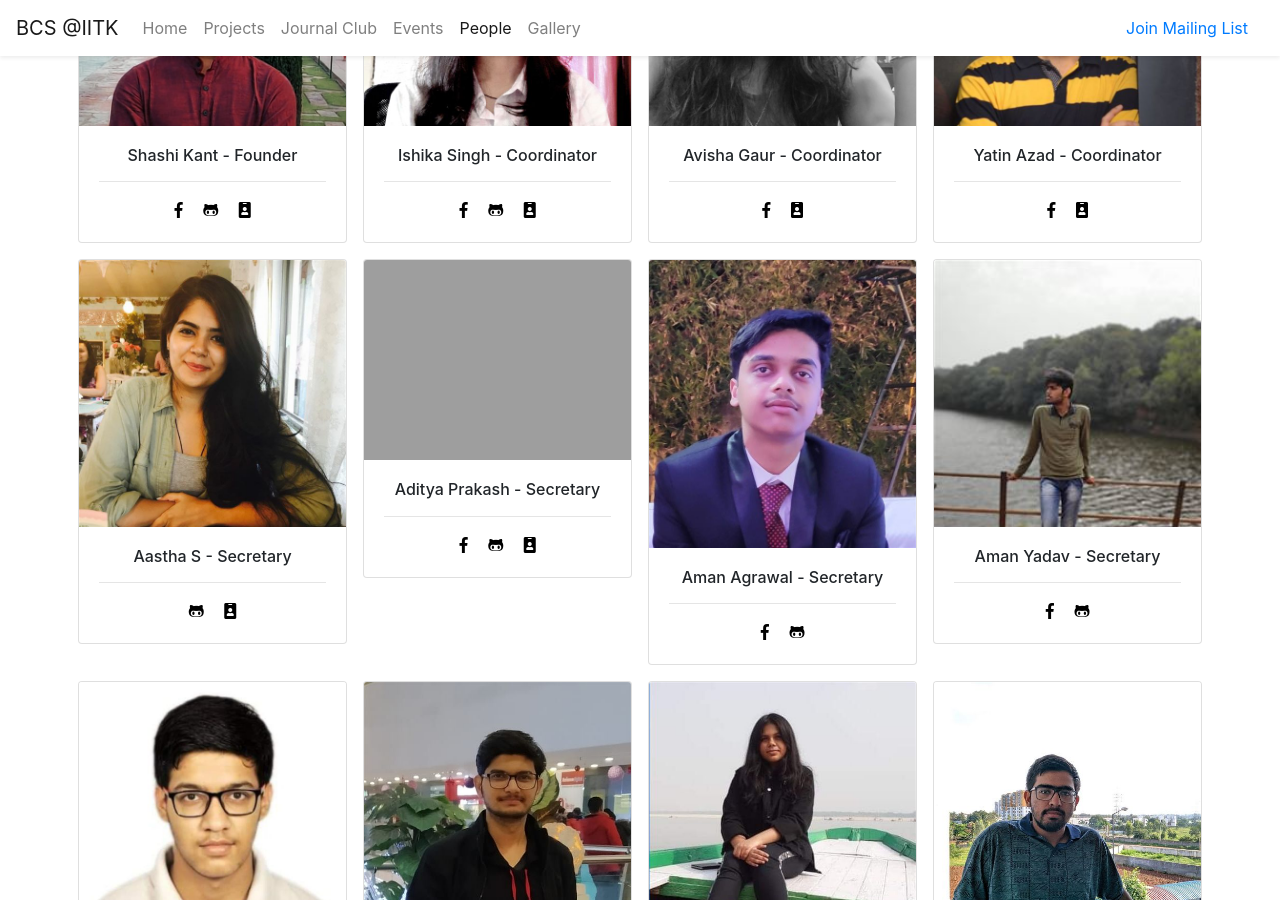
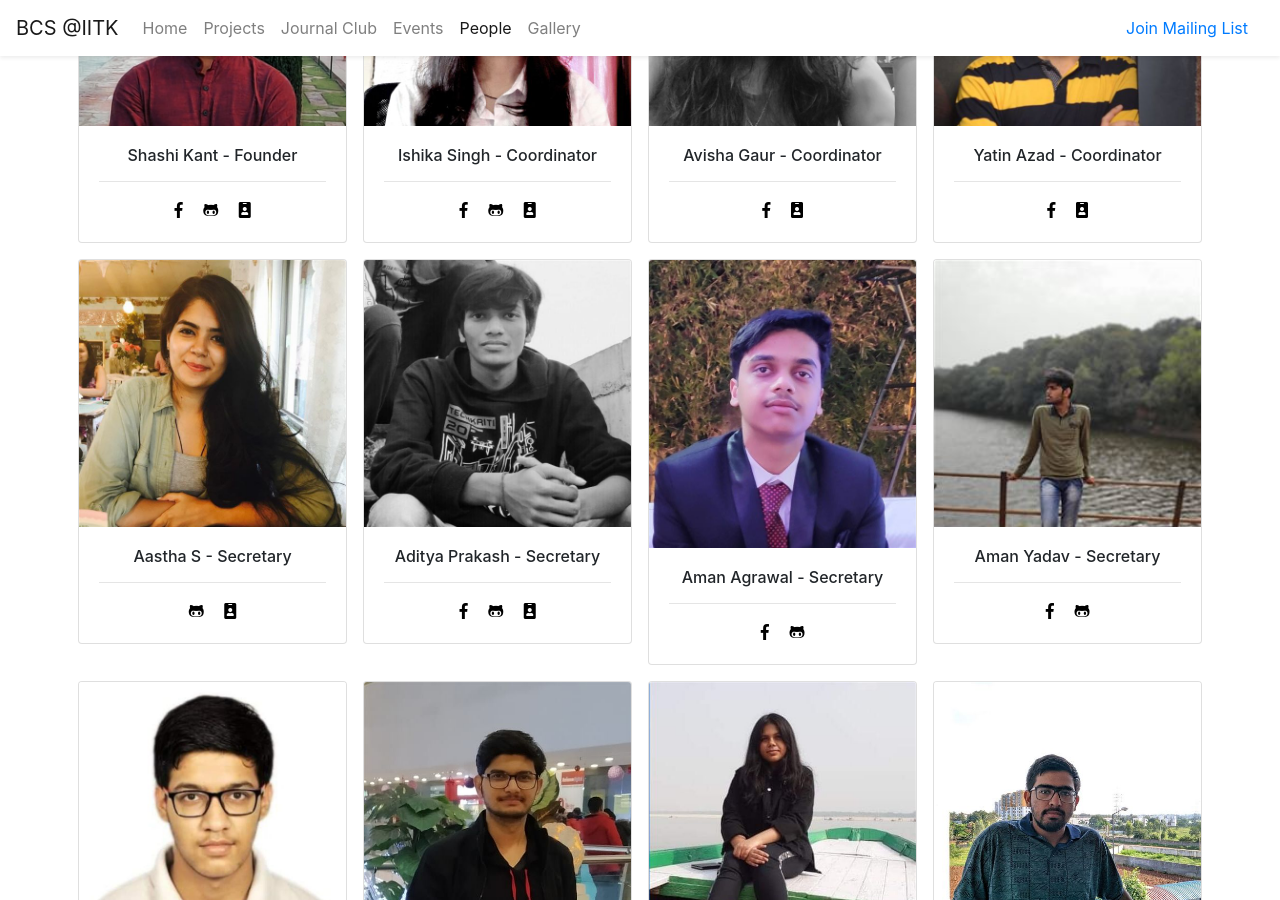
Before and after one commit to bcs-iitk/bcs-iitk.github.io, a Jekyll site: the page built from people.html, in a window 1280 px wide and 900 px high, scrolled down 326 px. Built offline with Jekyll 4.4.1, drawn with Linux system fonts in a browser that asks for light colours; nearby versions of some CDN libraries.

Commit message:
added 12 secy details

```diff
--- a/_data/members.yml
+++ b/_data/members.yml
@@ -38,7 +38,7 @@
 - firstname: Aditya
   lastname: Prakash
   post: Secretary
-  img: adityaprakash.jpg
+  img: aditya.jpg
   github: prakashaditya369
   fb: 144ap
   about: I am a student of Aerospace Engineering. My primary interests are cognitive psychology (mostly related to intuitions) and Computational Neuroscience. I also quite interested in applications of Neuroscience inspired AI and Deep Learning.
```
